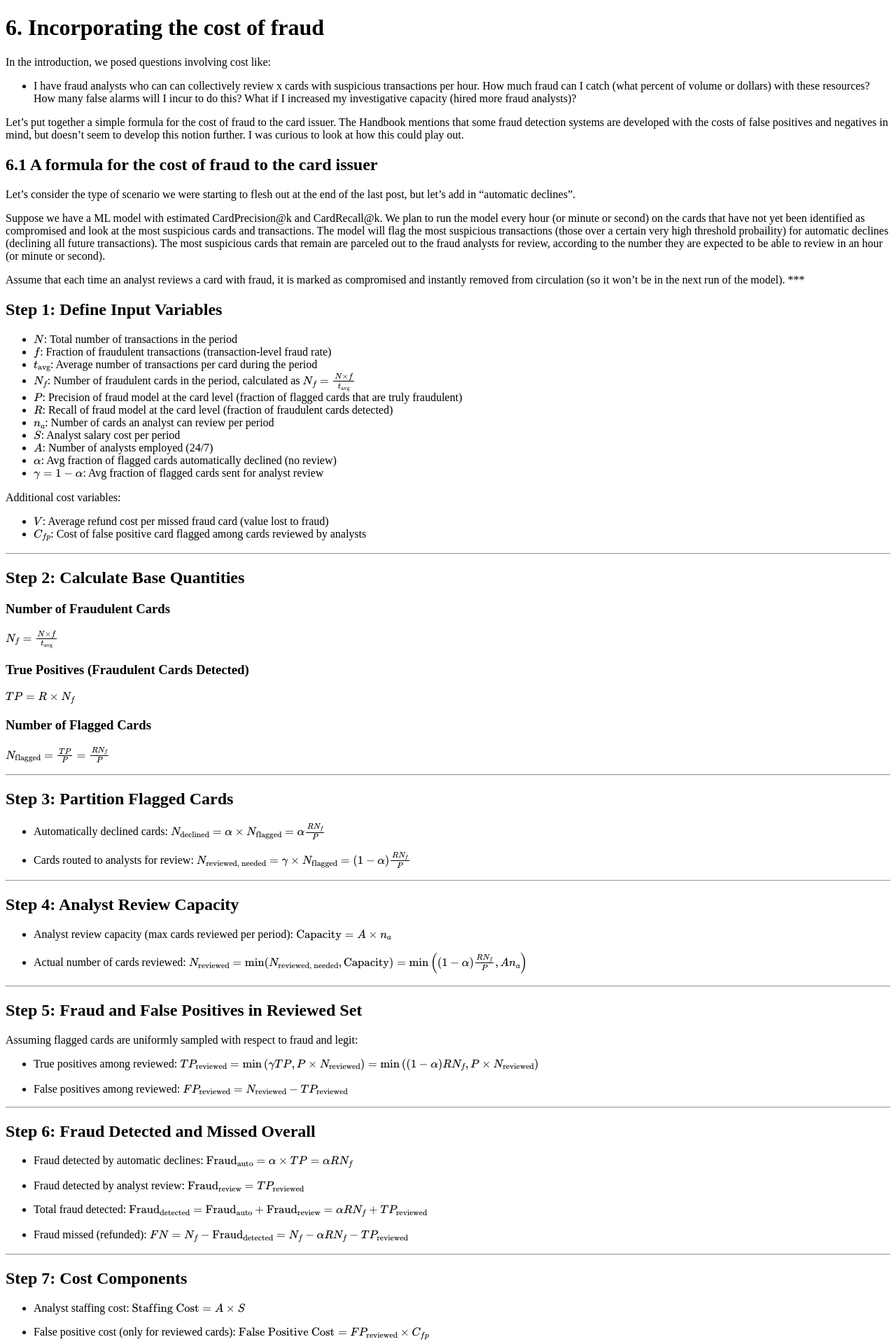
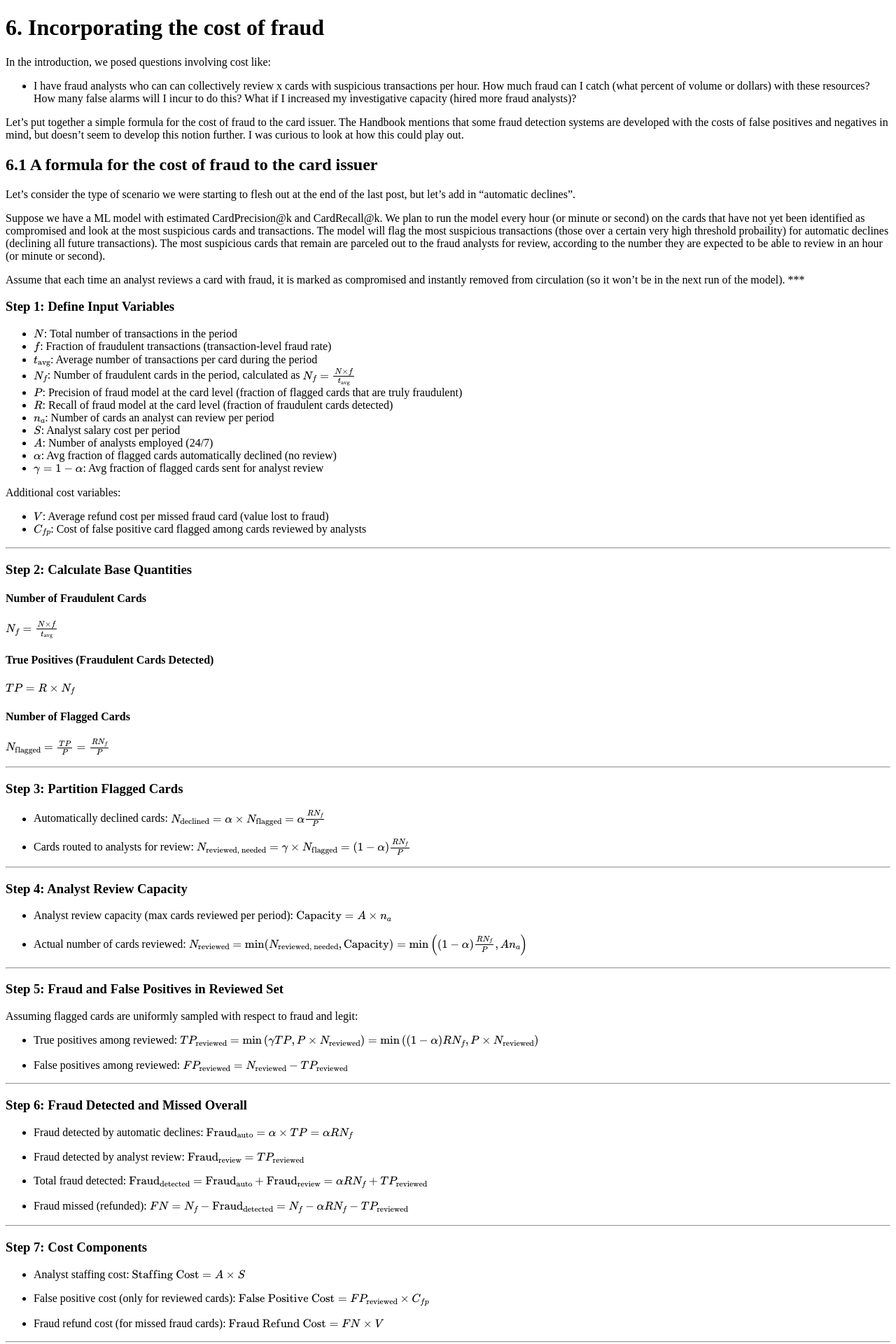
Before and after one commit to dglassbrenner1/my-posts-on-fraud-detection, a Jekyll site: the page built from 6-the-cost-of-fraud-to-the-card-issuer.md, in a window 1280 px wide. Shown: the top 1920 px of the page at 70% size. Built offline with Jekyll 4.4.1, drawn with Linux system fonts in a browser that asks for light colours.

```diff
--- a/6-the-cost-of-fraud-to-the-card-issuer.md
+++ b/6-the-cost-of-fraud-to-the-card-issuer.md
@@ -21,7 +21,7 @@ Assume that each time an analyst reviews a card with fraud, it is marked as comp
 ***
 
 
-## Step 1: Define Input Variables
+### Step 1: Define Input Variables
 
 - $N$: Total number of transactions in the period
 - $f$: Fraction of fraudulent transactions (transaction-level fraud rate)
@@ -42,26 +42,26 @@ Additional cost variables:
 
 ***
 
-## Step 2: Calculate Base Quantities
+### Step 2: Calculate Base Quantities
 
-### Number of Fraudulent Cards
+#### Number of Fraudulent Cards
 $$
 N_f = \frac{N \times f}{t_{\text{avg}}}
 $$
 
-### True Positives (Fraudulent Cards Detected)
+#### True Positives (Fraudulent Cards Detected)
 $$
 TP = R \times N_f
 $$
 
-### Number of Flagged Cards
+#### Number of Flagged Cards
 $$
 N_{\text{flagged}} = \frac{TP}{P} = \frac{R N_f}{P}
 $$
 
 ***
 
-## Step 3: Partition Flagged Cards
+### Step 3: Partition Flagged Cards
 
 - Automatically declined cards:
 $$
@@ -75,7 +75,7 @@ $$
 
 ***
 
-## Step 4: Analyst Review Capacity
+### Step 4: Analyst Review Capacity
 
 - Analyst review capacity (max cards reviewed per period):
 $$
@@ -89,7 +89,7 @@ $$
 
 ***
 
-## Step 5: Fraud and False Positives in Reviewed Set
+### Step 5: Fraud and False Positives in Reviewed Set
 
 Assuming flagged cards are uniformly sampled with respect to fraud and legit:
 
@@ -105,7 +105,7 @@ $$
 
 ***
 
-## Step 6: Fraud Detected and Missed Overall
+### Step 6: Fraud Detected and Missed Overall
 
 - Fraud detected by automatic declines:
 $$
@@ -129,7 +129,7 @@ $$
 
 ***
 
-## Step 7: Cost Components
+### Step 7: Cost Components
 
 - Analyst staffing cost:
 $$
@@ -148,7 +148,7 @@ $$
 
 ***
 
-## Step 8: Final Total Cost Formula
+### Step 8: Final Total Cost Formula
 
 $$
 \boxed{
```
